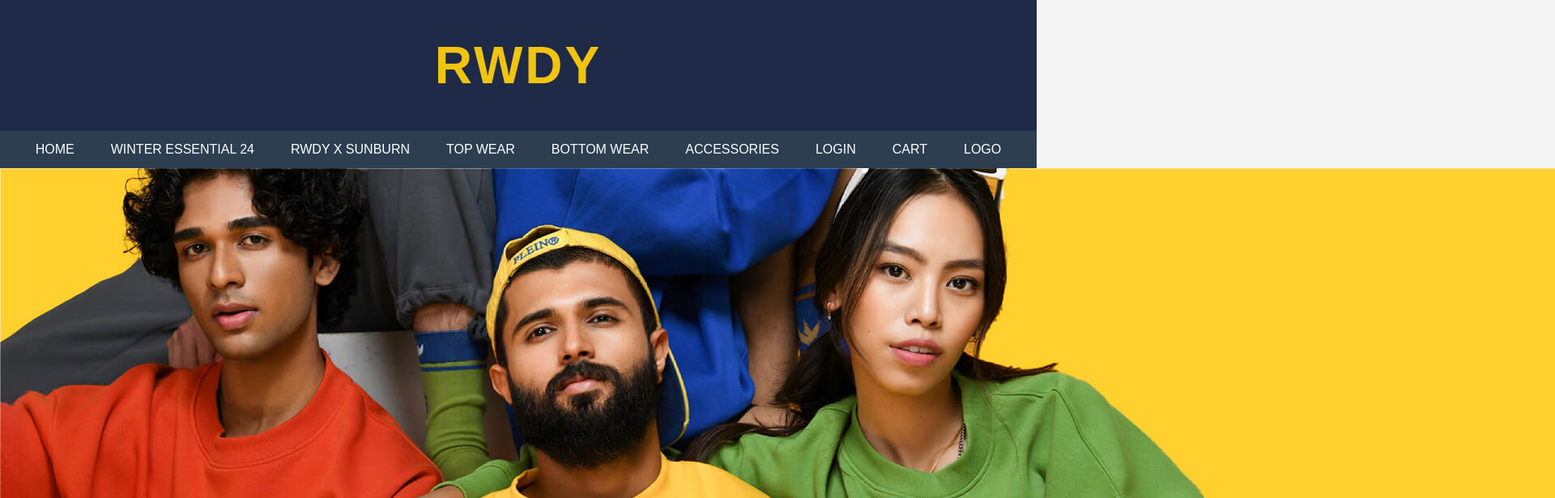
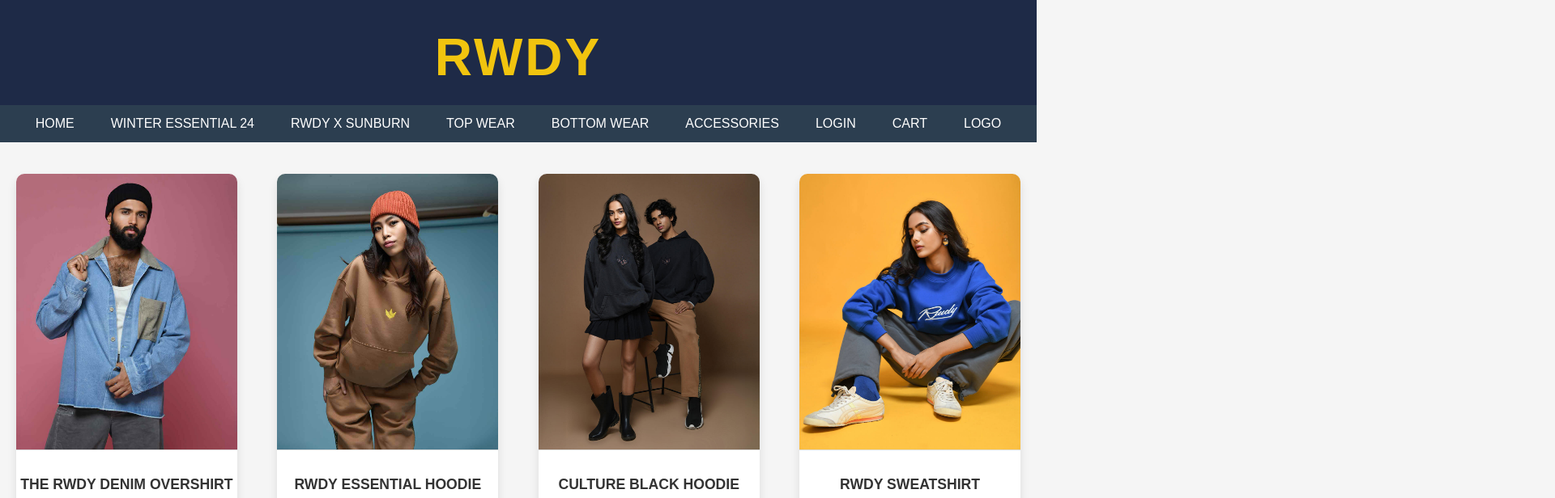
Before and after one commit to kapilkatkar/RWDY, a React (Vite) app in the folder RWDY/: page / in a window 1280 px wide. Shown: the top 616 px of the page at 81% size, 1920 px wide, since content can reach past the window. Built offline with nearby package versions, Linux system fonts and the light colour scheme.

Commit message:
added cards to the home

```diff
--- a/RWDY/src/components/Header.css
+++ b/RWDY/src/components/Header.css
@@ -1,6 +1,10 @@
 .navbar {
   background-color: #2c3e50;
   padding: 10px;
+  position: fixed;
+  top: 130px;
+  z-index: 1000;
+  width: 100%;
 }
 
 .nav-links {
--- a/RWDY/src/components/Home.css
+++ b/RWDY/src/components/Home.css
@@ -9,30 +9,131 @@
   background-color: #f5f5f5;
   color: #333;
   line-height: 1.6;
+  width: 100vw;
+  overflow-x: hidden;
 }
 
 #home-container {
   display: flex;
   flex-direction: column;
+  min-height: 100vh;
+  padding-top: 100px;
 }
 
 .main-header {
   background-color: #1e2a47;
   color: #fff;
-  padding: 30px 0;
   text-align: center;
   font-size: 2.5rem;
   letter-spacing: 3px;
+  position: fixed;
+  top: 0;
+  left: 0;
+  width: 100%;
+  z-index: 1000;
+  padding: 20px 0;
+  justify-content: center;
+  align-items: center;
+  height: 150px;
 }
 
 .site-title {
   font-size: 4rem;
   font-weight: bold;
   color: #f1c40f;
+  margin: 0;
 }
 
 @media (max-width: 768px) {
   .main-header {
     font-size: 2rem;
   }
+
+  .site-title {
+    font-size: 2.5rem;
+  }
 }
+
+.products {
+  display: flex;
+  justify-content: space-between;
+  padding: 40px 20px;
+  gap: 20px;
+  flex-wrap: wrap;
+  margin-top: 75px;
+}
+
+.product {
+  background-color: #fff;
+  border-radius: 10px;
+  box-shadow: 0 6px 12px rgba(0, 0, 0, 0.1);
+  overflow: hidden;
+  width: 22%;
+  text-align: center;
+  transition: transform 0.3s ease, box-shadow 0.3s ease;
+  margin-bottom: 30px;
+}
+
+.product img {
+  width: 100%;
+  height: auto;
+  border-bottom: 1px solid #ddd;
+}
+
+.product h3 {
+  font-size: 1.1rem;
+  margin: 20px 0;
+  color: #333;
+  text-transform: uppercase;
+}
+
+.product p {
+  font-size: 1rem;
+  color: #777;
+  padding: 0 15px;
+  margin-bottom: 20px;
+}
+
+.product:hover {
+  transform: translateY(-10px);
+  box-shadow: 0 10px 20px rgba(0, 0, 0, 0.15);
+}
+
+@media (max-width: 1024px) {
+  .product {
+    width: 45%;
+  }
+}
+
+@media (max-width: 768px) {
+  .product {
+    width: 45%;
+  }
+
+  .products {
+    justify-content: space-around;
+  }
+}
+
+@media (max-width: 480px) {
+  .product {
+    width: 100%;
+  }
+
+  .products {
+    justify-content: center;
+  }
+}
+
+.exclusiveCol-img {
+  height: 300px;
+  width: 100%;
+  display: block;
+  object-fit: cover;
+}
+
+@media (max-width: 480px) {
+  .exclusiveCol-img {
+    height: 150px;
+  }
+}
--- a/RWDY/src/components/Home.jsx
+++ b/RWDY/src/components/Home.jsx
@@ -8,8 +8,31 @@
         <h1 className="site-title">RWDY</h1>
       </header>
       <Headers />
+      <section className="products">
+        <div className="product">
+          <img src="/img1.jpg" alt="Product 1" />
+          <h3>THE RWDY DENIM OVERSHIRT</h3>
+        </div>
+        <div className="product">
+          <img src="/img2.jpg" alt="Product 2" />
+          <h3>RWDY ESSENTIAL HOODIE </h3>
+        </div>
+        <div className="product">
+          <img src="/img3.jpg" alt="Product 3" />
+          <h3>CULTURE BLACK HOODIE</h3>
+        </div>
+        <div className="product">
+          <img src="/img4.jpg" alt="Product 3" />
+          <h3> RWDY SWEATSHIRT</h3>
+        </div>
+      </section>
+
       <div>
-        <img src="/exclusiveCol.jpg" alt="okkkkk" />
+        <img
+          src="/exclusiveCol.jpg"
+          alt="okkkkk"
+          className="exclusiveCol-img"
+        />
       </div>
     </div>
   );
```
Also changed, not shown: RWDY/src/App.css (added, +42 -0 lines), RWDY/public/img4.jpg (added).
